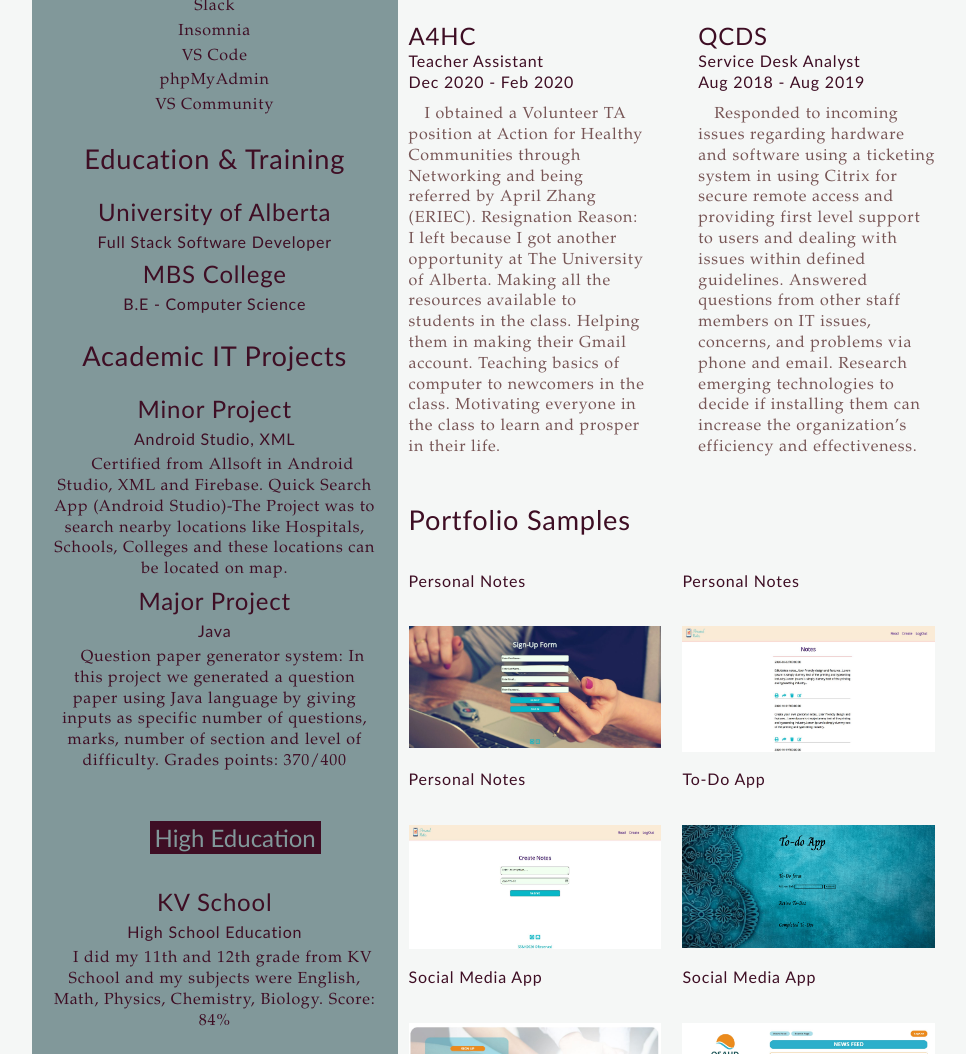
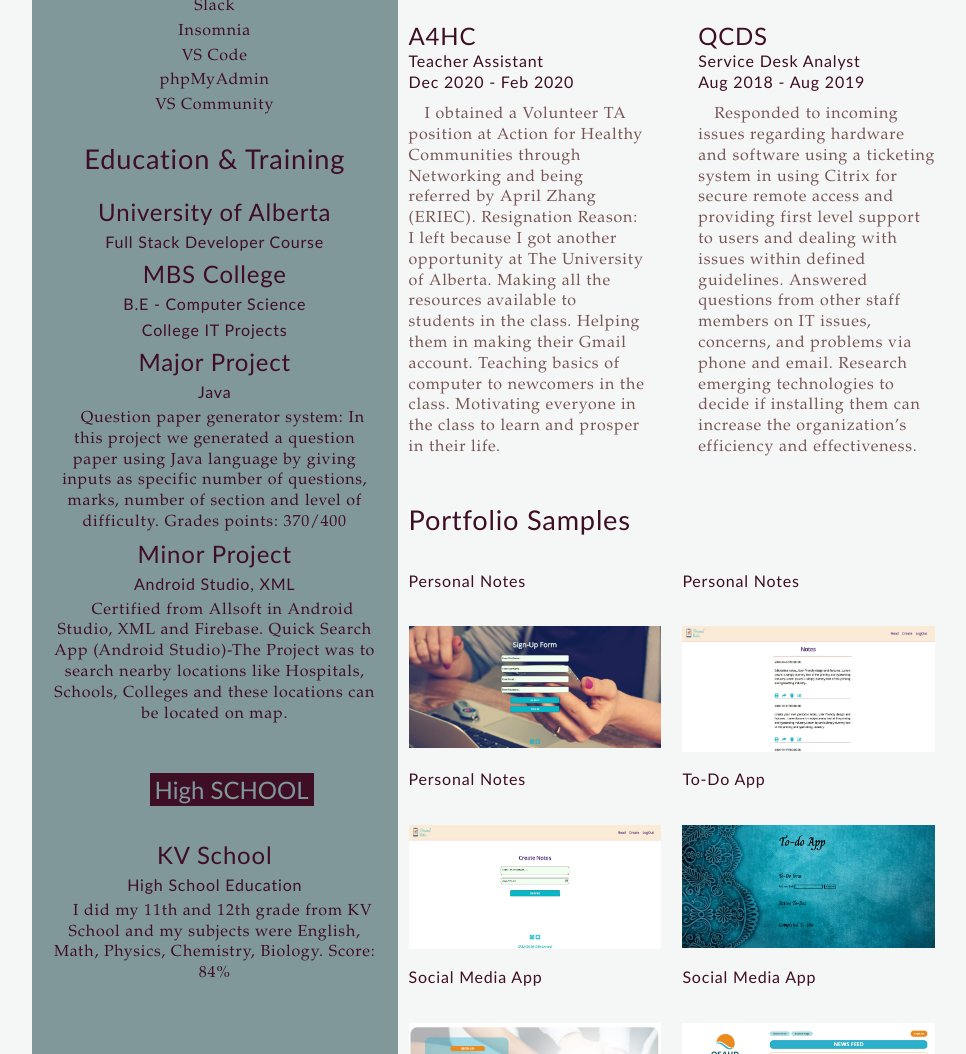
Before and after one commit to Kour-Harpreet/Kour-Harpreet.github.io, a plain HTML site: page index.html in a window 1280 px wide. Shown: the part 1477-2531 px from the top of the page, without its empty margins (151-1117 px from the left). Drawn offline with Linux system fonts and the light colour scheme.

Commit message:
made changes in the  education

```diff
--- a/index.html
+++ b/index.html
@@ -240,29 +240,30 @@
             <h2>Education & Training</h2>
             <!-- SCHOOL 1 -->
             <h3>University of Alberta</h3>
-            <h4>Full Stack Software Developer</h4>
+            <h4>Full Stack Developer Course</h4>
             <!-- SCHOOL 2 -->
             <h3>MBS College</h3>
             <h4>B.E - Computer Science</h4>
         </section>
         <!-- ACADEMIC PROJECTS -->
-        <h2>Academic IT Projects</h2>
+        <h4>College IT Projects</h4>
         <section>
+            <h3>Major Project</h3>
+            <h4>Java</h4>
+            <p>Question paper generator system: In this project we generated a question paper using Java language by
+                giving inputs as specific number of questions, marks, number of section and level of difficulty.
+                Grades points: 370/400
+            </p>
             <h3>Minor Project</h3>
             <h4>Android Studio, XML</h4>
             <p>Certified from Allsoft in Android Studio, XML and Firebase. Quick Search App (Android Studio)-The
                 Project was to search nearby locations like Hospitals, Schools, Colleges and these locations can be
                 located on map.
             </p>
-            <h3>Major Project</h3>
-            <h4>Java</h4>
-            <p>Question paper generator system: In this project we generated a question paper using Java language by
-                giving inputs as specific number of questions, marks, number of section and level of difficulty.
-                Grades points: 370/400
-            </p>
+
             <!-- HIDDEN BUTTONS -->
             <!-- HIGH SCHOOL EDUCATION -->
-            <button class="button1" >High Education</button>
+            <button class="button1" >High SCHOOL </button>
             <div id="highEducation">
                 <h3>KV School</h3>
                 <h4>High School Education</h4>
```
